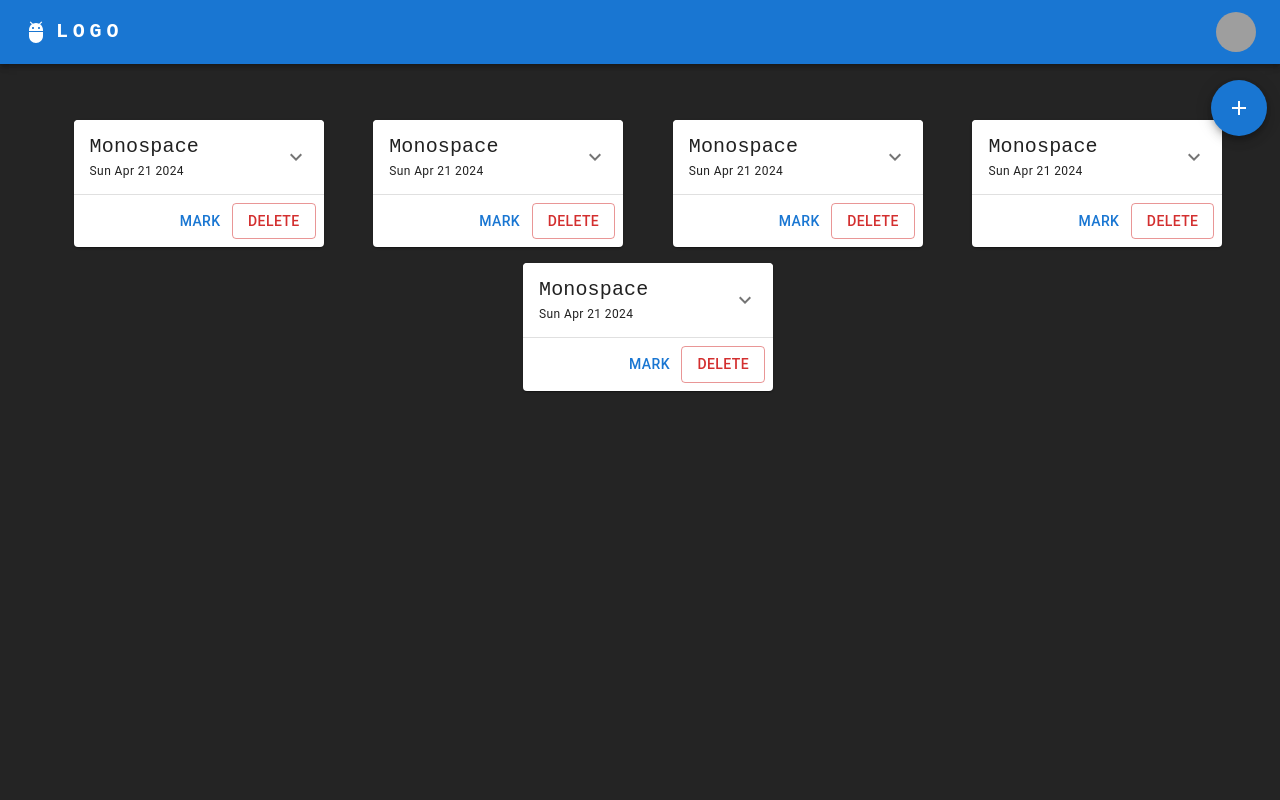
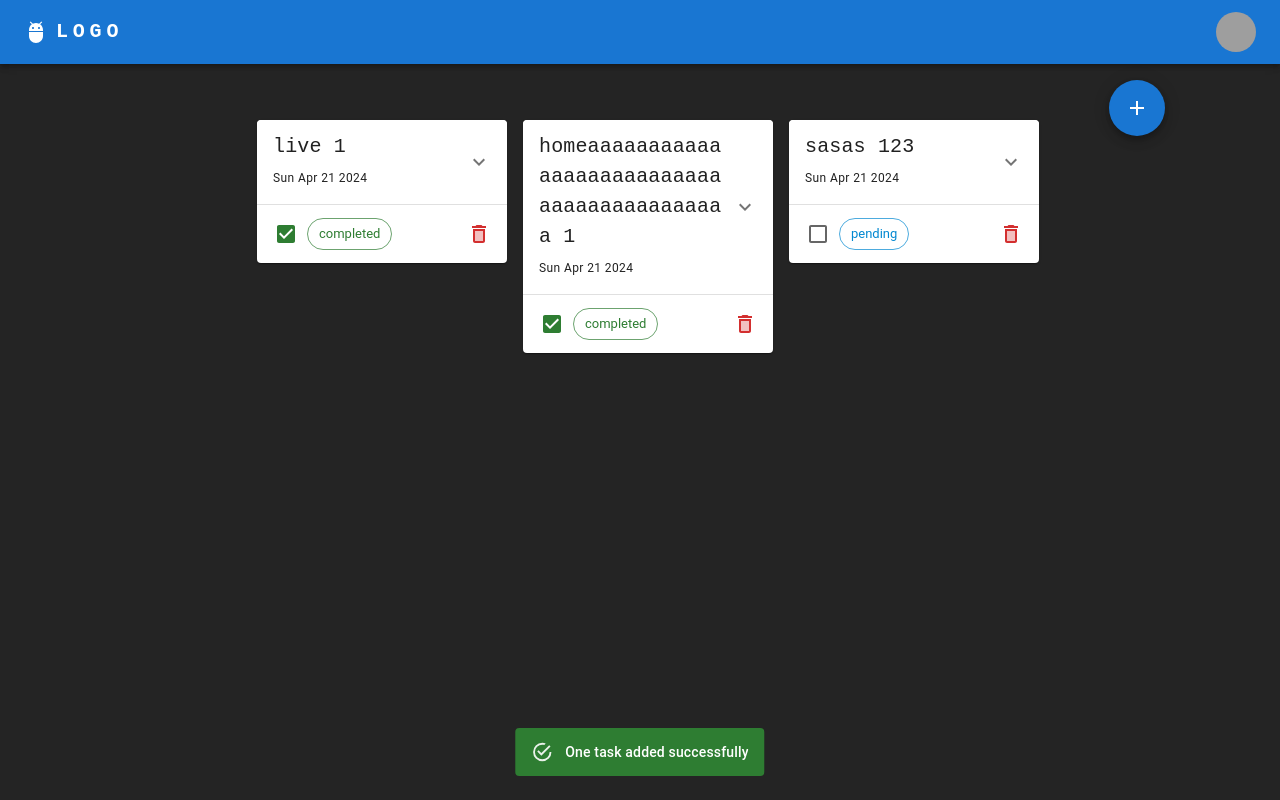
Before and after one commit to yugs16/task-manager, a React (Vite) app: page / in a window 1280 px wide. Built offline with nearby package versions, Linux system fonts and the light colour scheme; grey boxes are pictures that could not be loaded.

Commit message:
localstorage setup as api, post, add and refetch flow, refactor

```diff
--- a/package.json
+++ b/package.json
@@ -13,6 +13,7 @@
     "@fontsource/roboto": "^5.0.12",
     "@mui/icons-material": "^5.15.15",
     "@mui/lab": "^5.0.0-alpha.170",
+    "miragejs": "^0.1.48",
     "react": "^18.2.0",
     "react-dom": "^18.2.0"
   },
--- /dev/null
+++ b/src/api/index.ts
@@ -0,0 +1,106 @@
+export interface Task {
+	id: string;
+	status: string;
+	title: string;
+	descp: string;
+	hsitory?: string[];
+}
+
+const KEY = 'tasks';
+
+let allTasks: Task[] = JSON.parse(localStorage.getItem(KEY) || '[]');
+
+function init() {
+	if (!allTasks.length) {
+		console.log('not inside');
+		const arr = [
+			{
+				id: '#123',
+				status: 'completed',
+				history: ['new', 'completed'],
+
+				title: 'live 1',
+				descp: 'live ========== asasd',
+				date: new Date().getTime() - 2000,
+			},
+			{
+				id: '#234',
+				status: 'completed',
+				history: ['new', 'completed'],
+
+				title: 'homeaaaaaaaaaaaaaaaaaaaaaaaaaaaaaaaaaaaaaaaaaa 1',
+				descp: 'dasdsa hoem',
+				date: new Date().getTime() - 1000,
+			},
+			{
+				id: '#1233',
+				status: 'pending',
+				title: 'sasas 123',
+				descp: 'sdasads 13',
+				history: ['new', 'pending'],
+				date: new Date().getTime() - 25000,
+			},
+		];
+		localStorage.setItem(KEY, JSON.stringify([...arr]));
+		allTasks = getItems();
+	}
+}
+
+export function getItems() {
+	console.log(allTasks);
+	allTasks = JSON.parse(localStorage.getItem(KEY) || '[]');
+	return allTasks;
+}
+
+export function addItem(data: Omit<Task, 'id' | 'date' | 'status'>) {
+	const time = new Date().getTime();
+	const payload = {
+		...data,
+		id: `#${allTasks.length}${time}`,
+		date: time,
+		status: 'pending',
+		history: ['pending'],
+	};
+	//get
+	localStorage.setItem(KEY, JSON.stringify([...allTasks, payload]));
+	allTasks = getItems();
+	console.log(allTasks);
+}
+
+function findAndReplace(array: Task[], key: string, id: string) {
+	const index = array.findIndex((obj: Task) => {
+		//@ts-ignore
+		if (obj[key] === id) {
+			console.log('inside find', id);
+			return true;
+		}
+	});
+	return index || 0;
+}
+
+// Usage
+
+export function updateItem(id: string, status: string) {
+	//post
+
+	const index = findAndReplace(allTasks, 'id', id);
+
+	allTasks[index]['status'] = status;
+	localStorage.setItem(KEY, JSON.stringify(allTasks));
+	console.log('check me=====', allTasks);
+	allTasks = getItems();
+	return allTasks[index];
+}
+
+export function deleteItem(id: string) {
+	//post
+
+	const index = findAndReplace(allTasks, 'id', id);
+
+	allTasks.splice(index, 1);
+	localStorage.setItem(KEY, JSON.stringify(allTasks));
+	console.log('check me=====', allTasks);
+	allTasks = getItems();
+}
+
+init();
--- a/src/components/AddButton.tsx
+++ b/src/components/AddButton.tsx
@@ -1,8 +1,13 @@
-import { styled } from '@mui/material/styles';
+import { css, styled } from '@mui/material/styles';
 
 import AddIcon from '@mui/icons-material/Add';
 
 import Fab from '@mui/material/Fab';
+import Popper from '@mui/material/Popper';
+import { useState } from 'react';
+import { grey } from '@mui/material/colors';
+import { IconButton } from '@mui/material';
+import AddTask from './Forms/AddTask';
 
 const StyledFab = styled(Fab)(({ theme }) => ({
 	position: 'absolute',
@@ -25,15 +30,61 @@ const StyledFab = styled(Fab)(({ theme }) => ({
 	[theme.breakpoints.up('md')]: {
 		top: 80,
 	},
-	// [theme.breakpoints.up('lg')]: {
-	// 	backgroundColor: green[500],
-	// },
+	[theme.breakpoints.up('lg')]: {
+		right: '9%',
+	},
 }));
 
-export default function AddButton() {
+const StyledPopperDiv = styled('div')(
+	({ theme }) => css`
+		border-radius: 8px;
+		box-shadow: ${theme.palette.mode === 'dark'
+			? `0px 4px 8px rgb(0 0 0 / 0.7)`
+			: `0px 4px 8px rgb(0 0 0 / 0.1)`};
+		padding: 0.75rem;
+		color: ${theme.palette.mode === 'dark' ? grey[100] : grey[100]};
+		font-size: 0.875rem;
+		font-family: 'IBM Plex Sans', sans-serif;
+		font-weight: 500;
+		opacity: 1;
+		margin: 0.25rem 0;
+		width: auto;
+		background: #fff;
+	`
+);
+
+export interface AddButtonProps {
+	reFetch: () => void;
+}
+export default function AddButton(props: AddButtonProps) {
+	const [anchorEl, setAnchorEl] = useState<null | HTMLElement>(null);
+
+	const handleClick = (event: React.MouseEvent<HTMLElement>) => {
+		setAnchorEl(anchorEl ? null : event.currentTarget);
+	};
+
+	const open = Boolean(anchorEl);
+	const id = open ? 'simple-popper' : undefined;
+
 	return (
-		<StyledFab color="secondary" aria-label="add">
-			<AddIcon />
-		</StyledFab>
+		<>
+			<StyledFab
+				color="secondary"
+				aria-label="add"
+				aria-describedby={id}
+				onClick={handleClick}
+			>
+				<AddIcon />
+			</StyledFab>
+
+			<Popper id={id} open={open} anchorEl={anchorEl} placement={'bottom-end'}>
+				<StyledPopperDiv>
+					<AddTask
+						reFetch={props.reFetch}
+						close={() => setAnchorEl(null)}
+					></AddTask>
+				</StyledPopperDiv>
+			</Popper>
+		</>
 	);
 }
--- a/src/components/Cards/Card.tsx
+++ b/src/components/Cards/Card.tsx
@@ -10,12 +10,16 @@ import Paper from '@mui/material/Paper';
 import Divider from '@mui/material/Divider';
 import CardActions from '@mui/material/CardActions';
 
-import Button from '@mui/material/Button';
 import Stack from '@mui/material/Stack';
 import { useState } from 'react';
 import Fade from '@mui/material/Fade';
 import Grow from '@mui/material/Grow';
 import { styled } from '@mui/material/styles';
+import Checkbox from '@mui/material/Checkbox';
+import DeleteTwoToneIcon from '@mui/icons-material/DeleteTwoTone';
+import Chip from '@mui/material/Chip';
+import IconButton from '@mui/material/IconButton';
+import { updateItem } from '../../api';
 
 const CustomAccordion = styled(Accordion)(({ theme }) => {
 	return {
@@ -23,6 +27,9 @@ const CustomAccordion = styled(Accordion)(({ theme }) => {
 		border: 'none',
 		marginBottom: 0,
 		boxShadow: 'none',
+		// width: 'fit-content',
+		wordBreak: 'break-word',
+		boxSizing: 'border-box',
 		slotProps: {
 			transition: {
 				timeout: 400,
@@ -32,12 +39,24 @@ const CustomAccordion = styled(Accordion)(({ theme }) => {
 });
 
 const Card = (props: any) => {
-	const { item } = props;
+	const { item, handleDeleteItem } = props;
+	const { id, title, descp, date, status } = item;
 	const [expand, setExpand] = useState(false);
+
+	const [checked, setChecked] = useState(status === 'completed');
+
 	function handleClick() {
-		console.log('clicked', expand);
 		setExpand(!expand);
 	}
+
+	function handleDelete() {
+		handleDeleteItem(id);
+	}
+
+	const handleChange = () => {
+		updateItem(id, !checked ? 'completed' : 'pending');
+		setChecked(!checked);
+	};
 
 	let sxForPaper = {
 		transition: 'width 1s ease-in-out',
@@ -53,20 +72,23 @@ const Card = (props: any) => {
 		<Paper
 			sx={(theme) => ({
 				...sxForPaper,
+				fontFamily: 'Monospace',
+				fontSize: 'h6.fontSize',
+
 				minWidth: '250px',
 				height: expand ? '100%' : 'auto',
 				[theme.breakpoints.only('xs')]: {
-					width: '100%',
+					width: 'auto',
 				},
 			})}
 		>
 			<Stack sx={{ height: '100%' }}>
 				<CustomAccordion>
 					<AccordionSummary
-						expandIcon={<ExpandMoreIcon />}
+						expandIcon={<ExpandMoreIcon sx={{ ml: 'auto' }} />}
 						onClick={handleClick}
 					>
-						<Stack>
+						<Box>
 							<Typography component={'div'}>
 								<Box
 									sx={{
@@ -74,11 +96,13 @@ const Card = (props: any) => {
 										fontSize: 'h6.fontSize',
 									}}
 								>
-									Monospace
+									{title}
 								</Box>
 							</Typography>
-							<Typography variant="caption">{item.date}</Typography>
-						</Stack>
+							<Typography variant="caption">
+								{date ? new Date(date).toDateString() : 'In Time'}
+							</Typography>
+						</Box>
 					</AccordionSummary>
 
 					<Divider />
@@ -86,18 +110,24 @@ const Card = (props: any) => {
 					<AccordionDetails>
 						<Fade in={expand} timeout={400}>
 							<Grow in={expand} timeout={400}>
-								<div>{item.title}</div>
+								<div>{expand ? descp : ''}</div>
 							</Grow>
 						</Fade>
 					</AccordionDetails>
 				</CustomAccordion>
 
 				<Divider />
-				<CardActions disableSpacing sx={{ ml: 'auto' }}>
-					<Button aria-label="add to favorites">Mark</Button>
-					<Button variant="outlined" color="error">
-						Delete
-					</Button>
+				<CardActions disableSpacing>
+					<Checkbox checked={checked} color="success" onChange={handleChange} />
+					<Chip
+						variant="outlined"
+						color={checked ? 'success' : 'info'}
+						label={checked ? 'completed' : 'pending'}
+					/>
+
+					<IconButton color="error" sx={{ ml: 'auto' }} onClick={handleDelete}>
+						<DeleteTwoToneIcon />
+					</IconButton>
 				</CardActions>
 			</Stack>
 		</Paper>
--- a/src/components/Cards/index.tsx
+++ b/src/components/Cards/index.tsx
@@ -1,58 +1,25 @@
 import Grid from '@mui/material/Grid';
 import Card from './Card';
+import { Task, deleteItem, getItems } from '../../api';
+import { useEffect, useState } from 'react';
 
-const heights = [
-	{
-		minHeight: 150,
-		title:
-			'1st tasksaaaaaaaaaaaaaaaaaaaaaaaaaaaaaaaaaaaaa pppppppppppppppppppppppppppp',
-		date: new Date().toDateString(),
-	},
-	{
-		minHeight: 150,
-		title: '1st tasksaaaaaaaa',
-		date: new Date().toDateString(),
-	},
-	{
-		minHeight: 150,
-		title: '1st tasksaaaaaaaa',
-		date: new Date().toDateString(),
-	},
-	{
-		minHeight: 150,
-		title: '1st tasksaaaaaaaa',
-		date: new Date().toDateString(),
-	},
-	{
-		minHeight: 150,
-		title: '1st tasksaaaaaaaa',
-		date: new Date().toDateString(),
-	},
-];
+export default function CardList(props: any) {
+	const [items, setItems] = useState<Task[]>([]);
+	useEffect(() => {
+		setItems(getItems());
+	}, [props.refresh]);
 
-export default function CardList() {
+	function handleDeleteItem(id: string) {
+		deleteItem(id);
+		setItems(getItems());
+	}
 	return (
-		<Grid container spacing={2} margin={3} justifyContent={'space-evenly'}>
-			{heights.map((item, index) => (
-				<Grid item>
-					<Card key={index + 1} item={item}></Card>
+		<Grid container spacing={2} margin={3} justifyContent={'center'}>
+			{items.map((item, index) => (
+				<Grid item key={index + 1}>
+					<Card item={item} handleDeleteItem={handleDeleteItem}></Card>
 				</Grid>
 			))}
 		</Grid>
 	);
 }
-
-// export default function CardList() {
-// 	return (
-// 		<Box sx={{ width: '80%', minHeight: 829 }}>
-// 			{/* <Masonry spacing={2}> */}
-// 			{heights.map((item, index) => (
-// 				<>
-// 					<CustomAccordion key={index + 1} item={item}></CustomAccordion>
-// 					{/* <SlowWidthIncreaseAccordion /> */}
-// 				</>
-// 			))}
-// 			{/* </Masonry> */}
-// 		</Box>
-// 	);
-// }
--- /dev/null
+++ b/src/components/Forms/AddTask.tsx
@@ -0,0 +1,94 @@
+import { useState } from 'react';
+
+import { styled } from '@mui/system';
+import TextField from '@mui/material/TextField';
+import Divider from '@mui/material/Divider';
+
+import Stack from '@mui/material/Stack';
+import Button from '@mui/material/Button';
+import { AddButtonProps } from '../AddButton';
+import { addItem } from '../../api';
+
+const OkMark = styled('span')`
+	margin-left: 8px;
+	margin-top: 10px;
+	// position: absolute;
+	color: rgb(125 200 0 / 1);
+`;
+
+interface AddTaskProps extends AddButtonProps {
+	close: () => void;
+}
+
+export default function AddTask(props: AddTaskProps) {
+	const [form, setForm] = useState({ name: '', descp: '' });
+	const [valid, setValid] = useState<Record<string, any>>({
+		name: { once: false },
+		descp: { once: false },
+	});
+
+	const handleChange =
+		(key: string) => (event: React.ChangeEvent<HTMLInputElement>) => {
+			console.log(event, event.target.value, event.target.labels);
+			setForm({
+				...form,
+				[key]: event.target.value,
+			});
+			if (!valid[key].once) {
+				setValid({
+					...valid,
+					[key]: {
+						once: true,
+					},
+				});
+			}
+		};
+
+	const handleSubmit = (form: Record<string, string>) => {
+		addItem({
+			title: form.name,
+			descp: form.descp,
+		});
+		props.reFetch();
+		props.close();
+	};
+
+	console.log(form);
+	const nameError = !!(valid.name.once && form.name.length < 4);
+
+	return (
+		<Stack spacing={2} margin={2} marginBottom={1} marginTop={1} minWidth={500}>
+			<TextField
+				required
+				error={nameError}
+				id="outlined-name"
+				label="Name"
+				value={form.name}
+				helperText={nameError && 'Name should have more than 3 characters'}
+				onChange={handleChange('name')}
+			/>
+			<TextField
+				hiddenLabel
+				id="outlined-descp"
+				multiline
+				fullWidth
+				value={form.descp}
+				onChange={handleChange('descp')}
+				maxRows={10}
+				placeholder="Type some details here..."
+			/>
+			{form.name && !nameError && <OkMark />}
+
+			<Divider />
+
+			<Stack spacing={2} direction={'row'} justifyContent={'flex-end'}>
+				<Button variant="outlined" onClick={props.close}>
+					Cancel
+				</Button>
+				<Button variant="contained" onClick={() => handleSubmit(form)}>
+					Submit
+				</Button>
+			</Stack>
+		</Stack>
+	);
+}
--- a/src/layouts/Home.tsx
+++ b/src/layouts/Home.tsx
@@ -1,9 +1,32 @@
 import Box from '@mui/material/Box';
 import CardList from '../components/Cards';
 import AddButton from '../components/AddButton';
+import { useState } from 'react';
+import Snackbar from '@mui/material/Snackbar';
+import Alert from '@mui/material/Alert';
 
 export default function Home() {
+	const [refresh, setRefresh] = useState(0);
+	const [open, setOpen] = useState(true);
+
+	const reFetch = () => {
+		setRefresh(refresh + 1);
+		setOpen(true);
+	};
+
+	const handleClose = (
+		event?: React.SyntheticEvent | Event,
+		reason?: string
+	) => {
+		if (reason === 'clickaway') {
+			return;
+		}
+
+		setOpen(false);
+	};
+
 	return (
+		<>
 			<Box
 				sx={{
 					marginTop: 2,
@@ -11,8 +34,18 @@ export default function Home() {
 					justifyContent: 'center',
 				}}
 			>
-			<AddButton></AddButton>
-			<CardList></CardList>
+				<AddButton reFetch={reFetch}></AddButton>
+				<CardList refresh={refresh}></CardList>
 			</Box>
+			<Snackbar
+				open={open}
+				anchorOrigin={{ vertical: 'bottom', horizontal: 'center' }}
+				onClose={handleClose}
+			>
+				<Alert severity="success" variant="filled">
+					One task added successfully
+				</Alert>
+			</Snackbar>
+		</>
 	);
 }
```
Also changed, not shown: 1 other file (tests, documents, lock files or other folders). Lines whose indentation alone changed are shown as unchanged.
